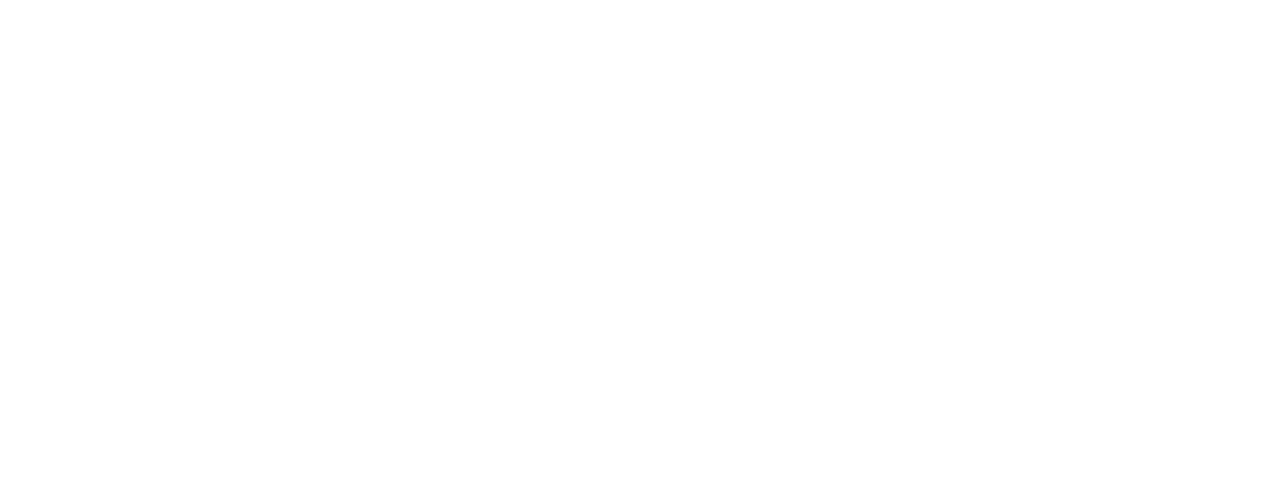
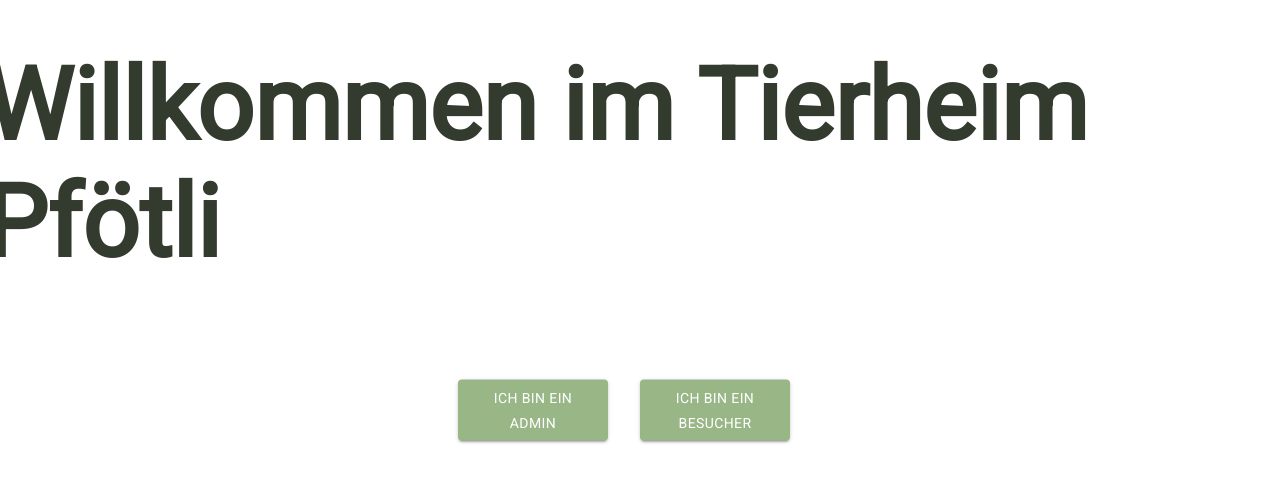
Before and after one commit to SalomeTreichler/m254_tierheim_pfoetli, a React (Create React App) app: page / in a window 1280 px wide. Before the commit this address had no page. Shown: the part 174-656 px from the top of the page. Built offline with nearby package versions, Linux system fonts and the light colour scheme.

Commit message:
finished home page

```diff
--- a/src/App.js
+++ b/src/App.js
@@ -1,24 +1,23 @@
-import React, {Fragment} from "react";
+import React from "react";
 
 import AdminView from "./views/AdminView";
 import VisitorView from "./views/VisitorView";
 import {
     BrowserRouter,
     Routes,
-    Route,
-    Link
+    Route
 } from "react-router-dom";
+import Home from "./views/Home";
 
 function App() {
     return (
-        <Fragment>
         <BrowserRouter>
             <Routes>
+                <Route path={""} element={<Home/>}/>
                 <Route path="/admin" element={<AdminView/>}/>
                 <Route path="/visitors" element={<VisitorView/>}/>
             </Routes>
         </BrowserRouter>
-        </Fragment>
     );
 }
 
--- a/src/index.css
+++ b/src/index.css
@@ -1,13 +1,5 @@
+@import url('https://fonts.googleapis.com/css2?family=Roboto&display=swap');
+
 body {
-  margin: 0;
-  font-family: -apple-system, BlinkMacSystemFont, 'Segoe UI', 'Roboto', 'Oxygen',
-    'Ubuntu', 'Cantarell', 'Fira Sans', 'Droid Sans', 'Helvetica Neue',
-    sans-serif;
-  -webkit-font-smoothing: antialiased;
-  -moz-osx-font-smoothing: grayscale;
+    font-family: 'Roboto', sans-serif;
 }
-
-code {
-  font-family: source-code-pro, Menlo, Monaco, Consolas, 'Courier New',
-    monospace;
-}
--- a/src/index.js
+++ b/src/index.js
@@ -2,7 +2,6 @@
 import ReactDOM from 'react-dom';
 import './index.css';
 import App from './App';
-import reportWebVitals from './reportWebVitals';
 
 ReactDOM.render(
   <React.StrictMode>
@@ -10,8 +9,3 @@
   </React.StrictMode>,
   document.getElementById('root')
 );
-
-// If you want to start measuring performance in your app, pass a function
-// to log results (for example: reportWebVitals(console.log))
-// or send to an analytics endpoint. Learn more: https://bit.ly/CRA-vitals
-reportWebVitals();
--- a/src/reportWebVitals.js
+++ /dev/null
@@ -1,13 +0,0 @@
-const reportWebVitals = onPerfEntry => {
-  if (onPerfEntry && onPerfEntry instanceof Function) {
-    import('web-vitals').then(({ getCLS, getFID, getFCP, getLCP, getTTFB }) => {
-      getCLS(onPerfEntry);
-      getFID(onPerfEntry);
-      getFCP(onPerfEntry);
-      getLCP(onPerfEntry);
-      getTTFB(onPerfEntry);
-    });
-  }
-};
-
-export default reportWebVitals;
--- /dev/null
+++ b/src/views/Home.js
@@ -0,0 +1,47 @@
+import React from 'react';
+import {Button, Grid, Link, makeStyles} from "@material-ui/core";
+
+const useStyles = makeStyles(theme => ({
+    link: {
+        color: 'white',
+    },
+    button: {
+        backgroundColor: '#99B687',
+        width: '150px'
+    },
+}));
+
+const Home=()=> {
+    const classes = useStyles();
+    return (
+        <Grid container
+              direction="row"
+              justifyContent="center"
+              alignItems="center"
+              justify="center"
+              spacing={4}
+              style={{
+                  position: 'absolute',
+                  left: '50%',
+                  top: '50%',
+                  transform: 'translate(-50%, -50%)'
+              }}
+        >
+            <Grid item container xs={12} justifyContent={'center'}>
+                <h1 style={{fontSize: '100px', color: '#333b2e'}}>Willkommen im Tierheim Pfötli</h1>
+            </Grid>
+            <Grid item xs={6} container justifyContent="flex-end">
+            <Button variant="contained" className={classes.button}>
+                <Link href={"/admin"} underline={'none'} className={classes.link}>Ich bin ein Admin</Link>
+            </Button>
+            </Grid>
+            <Grid item xs={6}>
+            <Button variant="contained" className={classes.button}>
+                <Link href={"/visitor"} underline={'none'} className={classes.link}>Ich bin ein Besucher</Link>
+            </Button>
+            </Grid>
+        </Grid>
+    );
+}
+
+export default Home;
```
Also changed, not shown: src/App.css (deleted, +0 -38 lines), src/setupTests.js (deleted, +0 -5 lines), src/logo.svg (deleted), 1 other file (tests, documents, lock files or other folders). Lines whose indentation alone changed are shown as unchanged.
